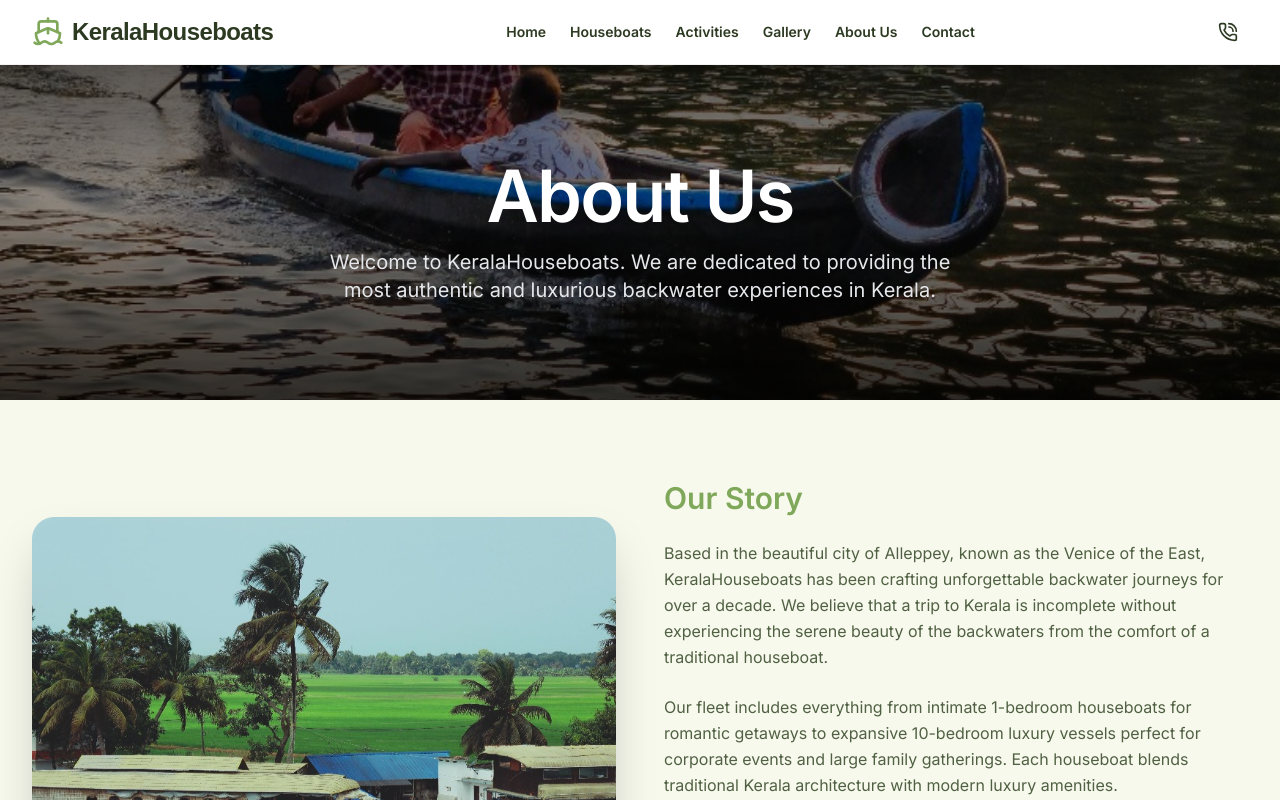
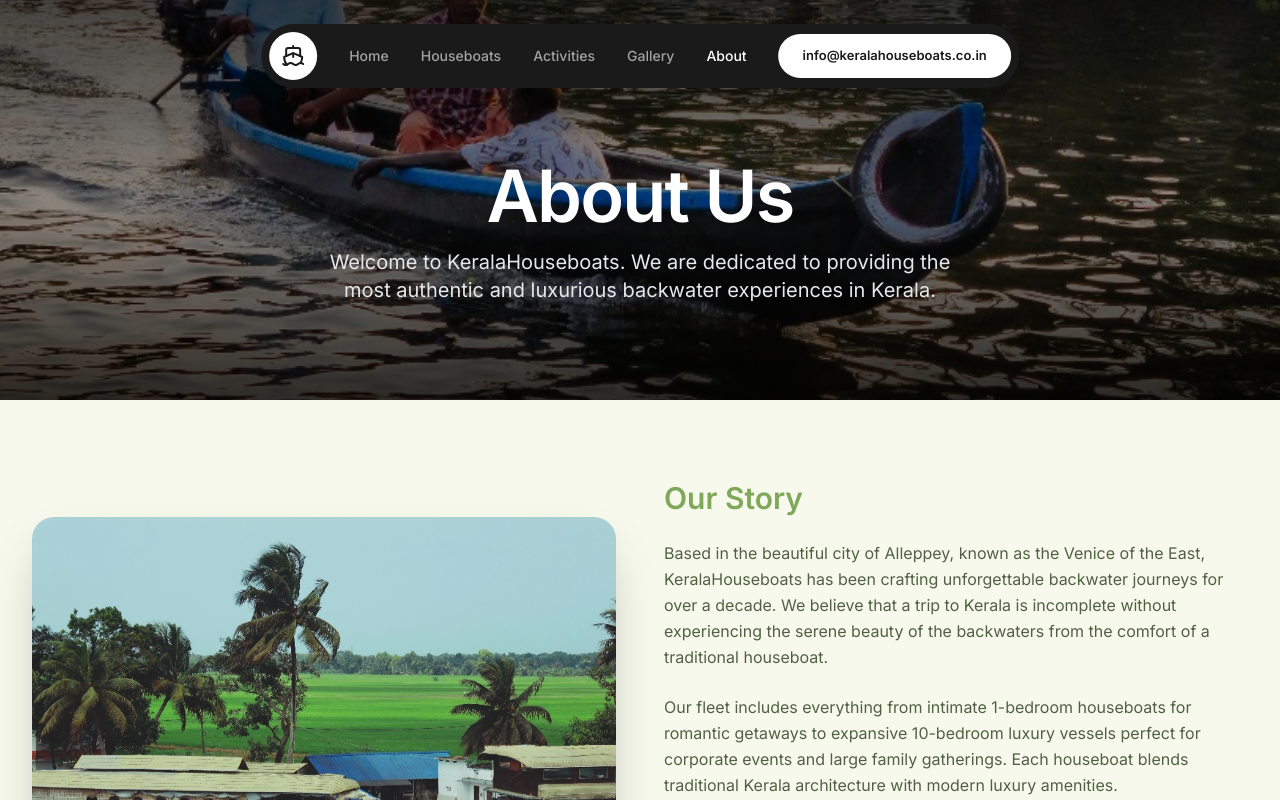
Before and after one commit to babuwebsite2026-star/houseboatbooking, a Next.js app in the folder houseboat-booking/: page /about in a window 1280 px wide. Shown: the top 800 px of the page. Built offline with nearby package versions, Linux system fonts and the light colour scheme; a web font is replaced by a local one.

Commit message:
Redesign top navbar to a floating dark pill style

```diff
--- a/houseboat-booking/src/components/Navbar.tsx
+++ b/houseboat-booking/src/components/Navbar.tsx
@@ -3,7 +3,7 @@
 import { useState, useEffect } from "react";
 import Link from "next/link";
 import { usePathname } from "next/navigation";
-import { Menu, Ship, PhoneCall } from "lucide-react";
+import { Menu, Ship } from "lucide-react";
 
 export function Navbar() {
   const [isScrolled, setIsScrolled] = useState(false);
@@ -18,81 +18,57 @@
     return () => window.removeEventListener("scroll", handleScroll);
   }, []);
 
-  const isHome = pathname === "/";
-  const isTransparent = isHome && !isScrolled;
+  return (
+    <>
+      <nav className={`fixed top-6 left-1/2 -translate-x-1/2 z-50 w-[95%] lg:w-auto lg:min-w-[700px] max-w-5xl bg-[#1A1A1A] rounded-full p-2 flex items-center justify-between shadow-[0_20px_40px_rgba(0,0,0,0.2)] transition-all duration-300 ${isScrolled ? 'backdrop-blur-md bg-[#1A1A1A]/95' : ''}`}>
 
-  return (
-    <nav
-      className={`fixed top-0 left-0 right-0 z-50 transition-all duration-300 ${
-        isTransparent
-          ? 'bg-transparent py-6'
-          : 'bg-white shadow-[0_4px_20px_rgb(0,0,0,0.05)] border-b border-black/5 py-3'
-      }`}
-    >
-      <div className="container mx-auto px-4 md:px-8">
-        <div className="flex items-center justify-between gap-4">
-          {/* Logo */}
-          <Link href="/" className="flex items-center gap-2 group shrink-0">
-            <Ship className={`h-7 w-7 md:h-8 md:w-8 transition-colors duration-300 ${isTransparent ? 'text-white' : 'text-primary-green'}`} />
-            <span className={`font-podium text-xl md:text-2xl font-bold tracking-tight transition-colors duration-300 ${isTransparent ? 'text-white' : 'text-text-heading group-hover:text-primary-green'}`}>
-              KeralaHouseboats
-            </span>
+        {/* Left: Logo */}
+        <Link href="/" className="bg-white text-[#1A1A1A] w-12 h-12 rounded-full flex items-center justify-center shrink-0 hover:scale-105 transition-transform" aria-label="Home">
+          <Ship className="w-6 h-6" />
         </Link>
 
-          <div className="flex-1 flex items-center justify-center min-w-0">
-            {/* Desktop Navigation */}
-            <div className="hidden lg:flex items-center gap-6">
+        {/* Center: Links (Desktop) */}
+        <div className="hidden lg:flex items-center gap-8 px-8">
           {[
             { name: 'Home', path: '/' },
             { name: 'Houseboats', path: '/houseboats' },
             { name: 'Activities', path: '/activities' },
             { name: 'Gallery', path: '/gallery' },
-                { name: 'About Us', path: '/about' },
-                { name: 'Contact', path: '/contact' },
+            { name: 'About', path: '/about' },
           ].map((link) => (
             <Link
               key={link.name}
               href={link.path}
-                  className={`text-sm font-semibold transition-colors duration-300 ${
-                    isTransparent
-                      ? 'text-white/90 hover:text-white'
-                      : 'text-text-heading hover:text-primary-green'
+              className={`text-sm font-medium transition-colors duration-300 ${
+                pathname === link.path
+                  ? 'text-white'
+                  : 'text-white/60 hover:text-white'
               }`}
             >
               {link.name}
             </Link>
           ))}
         </div>
-          </div>
 
-          <div className="flex items-center gap-4 shrink-0">
-            <Link
-              href="/contact"
-              className={`flex items-center justify-center w-10 h-10 rounded-full transition-colors ${
-                isTransparent ? 'text-white hover:bg-white/10' : 'text-text-heading hover:bg-black/5'
-              }`}
-              aria-label="Contact Us"
-            >
-              <PhoneCall className="w-5 h-5" />
+        {/* Right: Contact Button (Desktop) & Mobile Toggle */}
+        <div className="flex items-center gap-2">
+          <Link href="/contact" className="hidden lg:flex items-center justify-center bg-white text-[#1A1A1A] px-6 py-3 rounded-full text-[13px] font-bold hover:bg-gray-100 transition-colors">
+            info@keralahouseboats.co.in
           </Link>
 
-            {/* Mobile Menu Toggle */}
           <button
-              className={`lg:hidden flex items-center justify-center w-10 h-10 rounded-full transition-colors ${
-                isTransparent ? 'text-white hover:bg-white/10' : 'text-text-heading hover:bg-black/5'
-              }`}
+            className="lg:hidden bg-white/10 text-white w-12 h-12 rounded-full flex items-center justify-center hover:bg-white/20 transition-colors mr-1"
             onClick={() => setIsMobileMenuOpen(!isMobileMenuOpen)}
             aria-label="Toggle Menu"
           >
-              <Menu className="w-6 h-6" />
+            <Menu className="w-5 h-5" />
           </button>
         </div>
-        </div>
-      </div>
+      </nav>
 
-      {/* Mobile Nav Content */}
-      <div className={`lg:hidden absolute top-full left-0 right-0 bg-white shadow-xl transition-all duration-300 overflow-hidden ${isMobileMenuOpen ? 'max-h-[500px] border-t border-black/5' : 'max-h-0'}`}>
-        <div className="py-4 px-4 flex flex-col gap-1">
+      {/* Mobile Menu Dropdown */}
+      <div className={`lg:hidden fixed top-[90px] left-1/2 -translate-x-1/2 w-[95%] bg-[#1A1A1A] rounded-3xl shadow-2xl z-40 transition-all duration-300 overflow-hidden ${isMobileMenuOpen ? 'max-h-[500px] opacity-100' : 'max-h-0 opacity-0'}`}>
+        <div className="p-4 flex flex-col gap-2">
           {[
             { name: 'Home', path: '/' },
             { name: 'Houseboats', path: '/houseboats' },
@@ -105,14 +81,13 @@
               key={link.name}
               href={link.path}
               onClick={() => setIsMobileMenuOpen(false)}
-              className="px-4 py-3 font-semibold text-text-heading hover:bg-light-green hover:text-primary-green rounded-xl transition-colors"
+              className="px-4 py-3 font-semibold text-white/80 hover:bg-white/10 hover:text-white rounded-xl transition-colors"
             >
               {link.name}
             </Link>
           ))}
-
         </div>
       </div>
-    </nav>
+    </>
   );
 }
```
Lines whose indentation alone changed are shown as unchanged.
